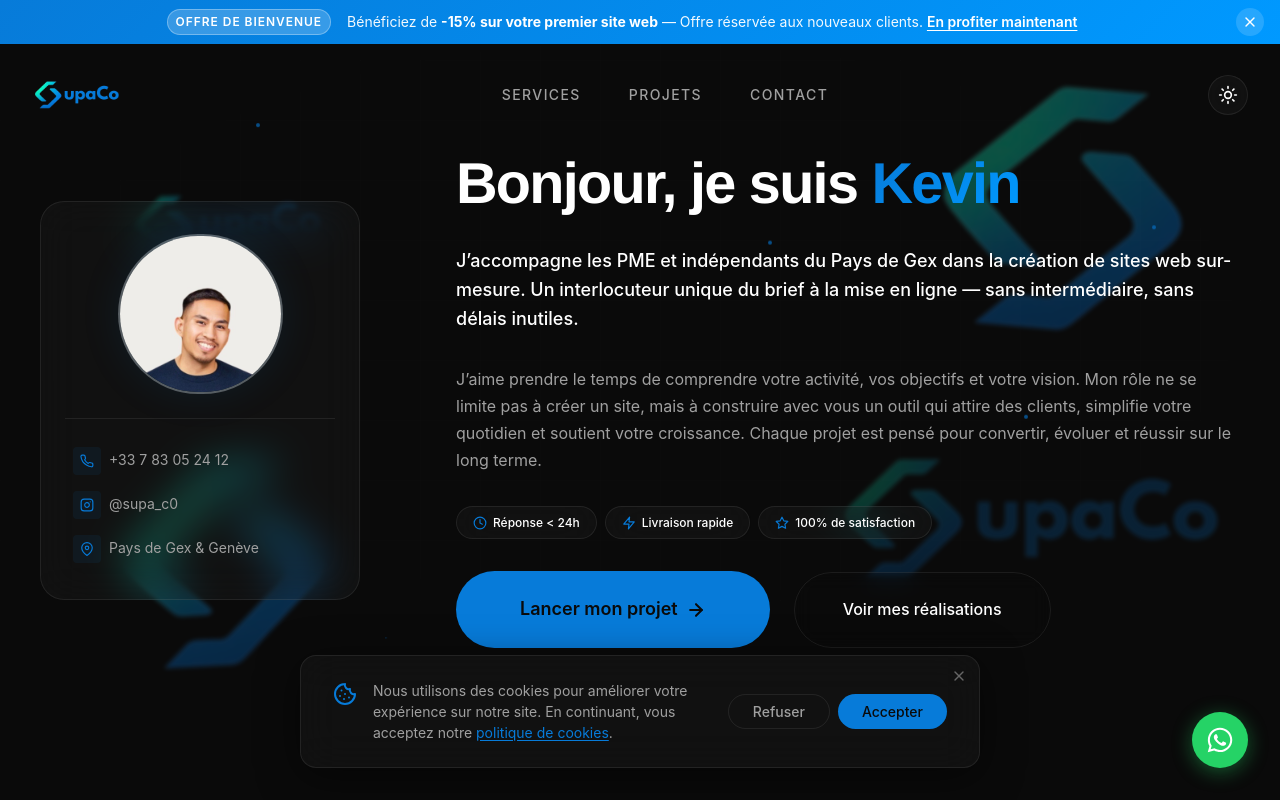
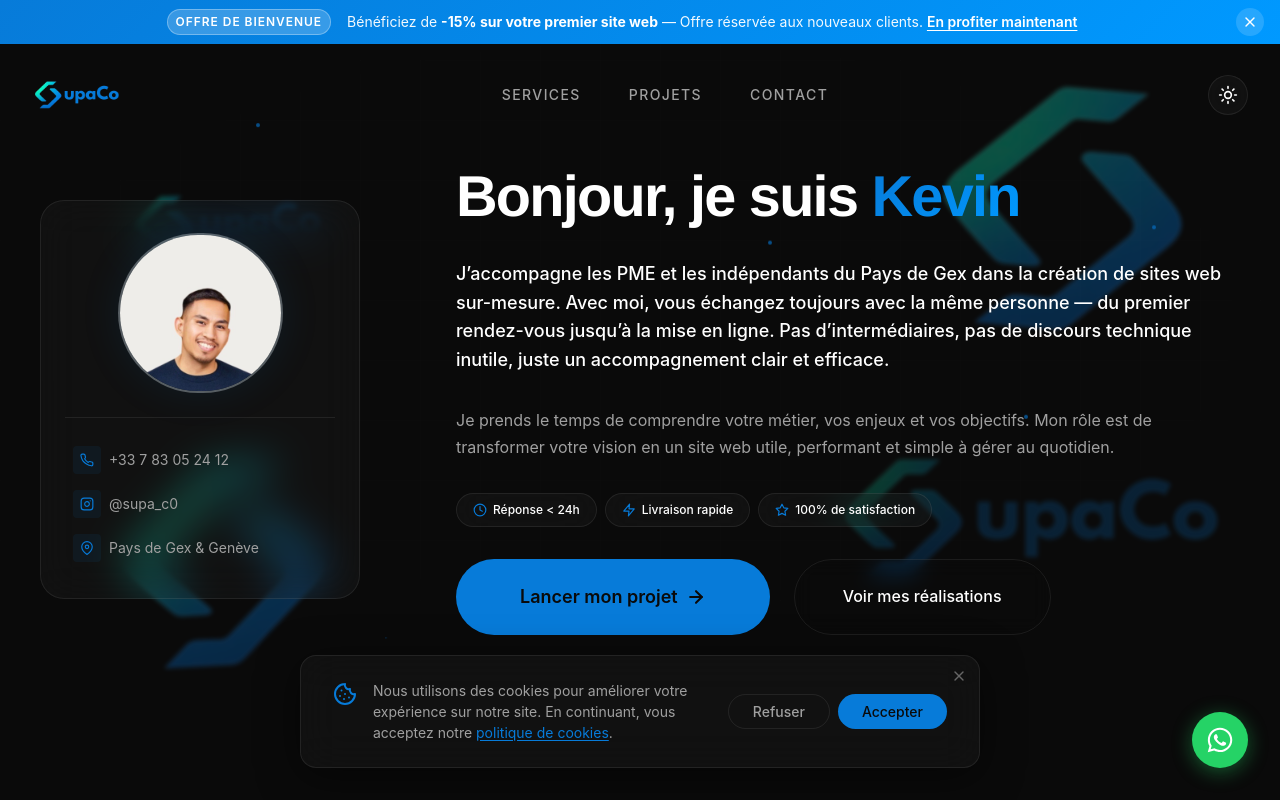
Before and after one commit to SupaKd/supaco, a React (Vite) app: page / in a window 1280 px wide. Shown: the top 800 px of the page. Built offline with nearby package versions, Linux system fonts and the light colour scheme; a web font is replaced by a local one.

Commit message:
optimisation

```diff
--- a/src/components/Hero.jsx
+++ b/src/components/Hero.jsx
@@ -212,17 +212,17 @@ const Hero = memo(() => {
           </h1>
 
           <p className="hero__subtitle">
-            J’accompagne les PME et indépendants du Pays de Gex dans la création
-            de sites web sur-mesure. Un interlocuteur unique du brief à la mise
-            en ligne — sans intermédiaire, sans délais inutiles.
+            J’accompagne les PME et les indépendants du Pays de Gex dans la
+            création de sites web sur-mesure. Avec moi, vous échangez toujours
+            avec la même personne — du premier rendez-vous jusqu’à la mise en
+            ligne. Pas d’intermédiaires, pas de discours technique inutile,
+            juste un accompagnement clair et efficace.
           </p>
 
           <p className="hero__bio">
-            J’aime prendre le temps de comprendre votre activité, vos objectifs
-            et votre vision. Mon rôle ne se limite pas à créer un site, mais à
-            construire avec vous un outil qui attire des clients, simplifie
-            votre quotidien et soutient votre croissance. Chaque projet est
-            pensé pour convertir, évoluer et réussir sur le long terme.
+            Je prends le temps de comprendre votre métier, vos enjeux et vos
+            objectifs. Mon rôle est de transformer votre vision en un site web
+            utile, performant et simple à gérer au quotidien.
           </p>
 
           {/* Badges valeurs */}
```
